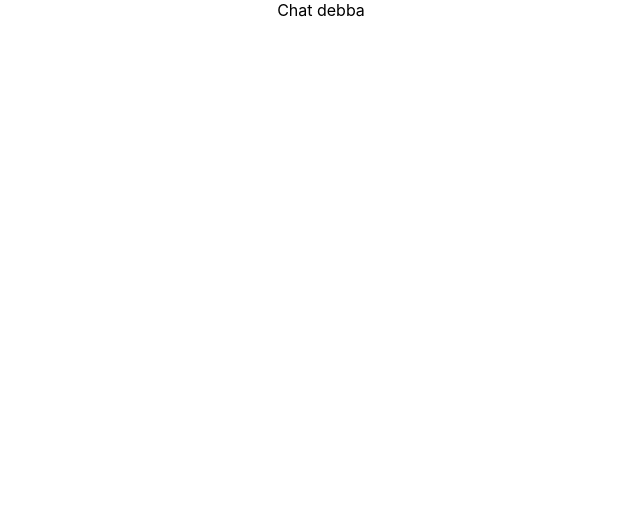
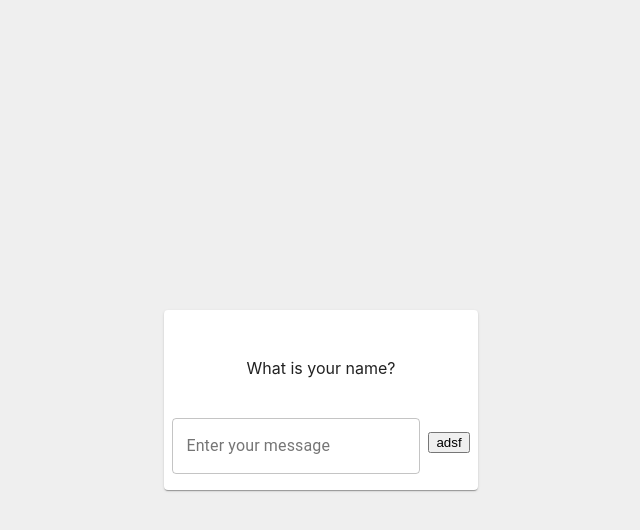
Before and after one commit to gudapraveenkumar/react-chat-bot, a React (Create React App) app: page / in a window 1280 px wide. Shown: the top 530 px of the page, without its empty margins (319-959 px from the left). Built offline with nearby package versions, Linux system fonts and the light colour scheme.

Commit message:
Implement basic chat functionality

```diff
--- a/src/components/chat.jsx
+++ b/src/components/chat.jsx
@@ -1,12 +1,108 @@
 import React, { Component } from 'react';
+import Input from './commons/input';
+import { Grid } from '@material-ui/core';
+import { Card } from '@material-ui/core';
+import CardContent from '@material-ui/core/CardContent';
+import CardActions from '@material-ui/core/CardActions';
+import CardHeader from '@material-ui/core/CardHeader';
+import {botQuestionnaire} from '../services/botQuestionnaire';
+
 
 class Chat extends Component {
-   state = {  }
+   state = {
+      conversation:[],
+      messageData:{
+         sender: 'user',
+         text: '',
+         questionId: ''
+      },
+      questionsCount : 0,
+      currentQuestion: {}
+   }
+
+   componentDidMount = () =>{
+      this.sendBotQuestion();
+   }
+
+   handleChange = ({currentTarget: input}) => {
+      let messageData = {...this.state.messageData};
+      messageData.text = input.value;
+      this.setState({ messageData});
+   }
+
+   insertMessage = (msgObj) =>{
+      let {conversation} = {...this.state};
+      conversation.push(msgObj);
+      this.setState({conversation});
+   }
+
+   sendBotQuestion = () =>{
+      let {questionsCount, currentQuestion} = {...this.state};
+      if(questionsCount < botQuestionnaire.length){
+         currentQuestion = botQuestionnaire[questionsCount];
+         this.insertMessage(currentQuestion);
+         questionsCount++;
+         this.setState({questionsCount, currentQuestion});
+      }else{
+         return true;
+      }
+   }
+
+   sendUserAnswer = () =>{
+      let {messageData, currentQuestion} = {...this.state};
+      messageData.questionId = currentQuestion.questionId;
+      const userMessage = {...messageData};
+      this.insertMessage(userMessage);
+      this.sendBotQuestion();
+      this.resetInput();
+   }
+
+   resetInput = () =>{
+      let {messageData} = {...this.state};
+      messageData.text = "";
+      messageData.questionId = "";
+      this.setState({messageData});
+   }
+
    render() {
+      const {messageData, conversation} = this.state;
+
       return (
-         <div>
-            Chat debba
-         </div>
+         <Grid
+         style={{height:'100vh', background: '#efefef'}}
+         container
+         direction="row"
+         justify="center"
+         alignItems="center">
+
+            <Card>
+               <CardHeader>
+                  <div>
+                     asdf
+                  </div>
+               </CardHeader>
+
+               <CardContent>
+                  {conversation.map((obj, index) =>{
+                     return(
+                        <div key={index}>{obj.text}</div>
+                     )
+                  })}
+               </CardContent>
+
+               <CardActions>
+                  <Input
+                  type = "text"
+                  name = "message"
+                  label = "Enter your message"
+                  onChange = {this.handleChange}
+                  value = {messageData.text}/>
+
+                  <button onClick={this.sendUserAnswer}>adsf</button>
+               </CardActions>
+
+            </Card>
+         </Grid>
        );
    }
 }
--- /dev/null
+++ b/src/components/commons/input.jsx
@@ -0,0 +1,17 @@
+import React from 'react';
+import TextField from '@material-ui/core/TextField';
+
+const Input = ({...rest}) =>{
+    return(
+        <div>
+            <TextField
+                {...rest}
+
+                margin="normal"
+                variant="outlined"
+            />
+        </div>
+    )
+}
+
+export default Input;
--- a/src/services/botQuestionnaire.js
+++ b/src/services/botQuestionnaire.js
@@ -1,12 +1,13 @@
-export const botQuestions = [
+export const botQuestionnaire = [
    {
       sender: 'bot',
       questionId: 'name',
-      questionText: 'What is your name?'
+      text: 'What is your name?'
    },
    {
       sender: 'bot',
       questionId: 'age',
-      questionText: 'What is your age?'
+      text: 'What is your age?'
    }
+
 ];
```
Also changed, not shown: src/components/commons/button.jsx (added), src/components/commons/message.jsx (added).
